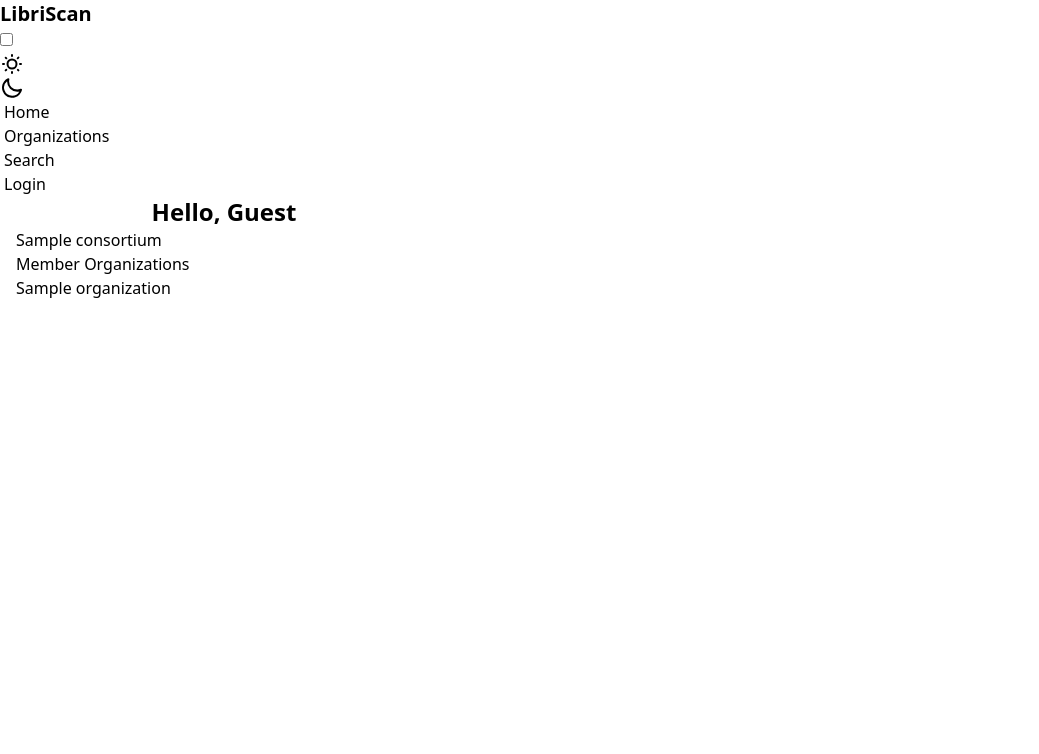
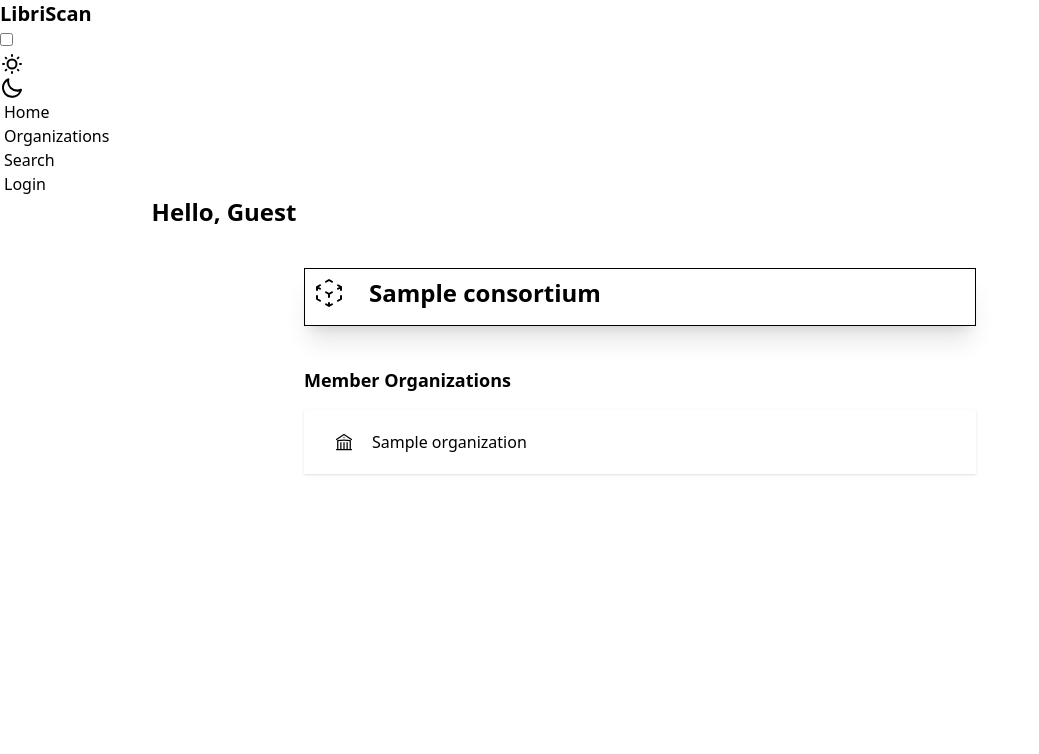
Before and after one commit to Crimson-Vision/Libriscan, a Django app: template libriscan/biblios/templates/biblios/consortium_detail.html in a window 1280 px wide. Shown: the top 754 px of the page, without its empty margins (0-1039 px from the left). Run offline with Django 5.2, Linux system fonts and the light colour scheme; the template is opened without the code that fills it: most values are stand-ins (such as "Sample title", 1, 10 or a date in 2020); some libraries are stand-ins or nearby versions.

Commit message:
Beautify consortium alike organization template

```diff
--- a/libriscan/biblios/templates/biblios/consortium_detail.html
+++ b/libriscan/biblios/templates/biblios/consortium_detail.html
@@ -1,15 +1,40 @@
 {% extends "biblios/base.html" %}
 
 {% block content %}
-<p>{{consortium}}</p>
+  <div class="max-w-2xl mx-auto py-10">
+    <!-- Consortium Card -->
+    <div class="card bg-base-100 shadow-xl mb-10 border border-base-300">
+      <div class="card-body flex flex-col gap-2">
+        <div class="flex items-center gap-4 mb-2">
+          <span class="inline-flex items-center justify-center size-12 rounded-full bg-primary/10">
+            <svg xmlns="http://www.w3.org/2000/svg" fill="none" viewBox="0 0 24 24" stroke-width="1.5" stroke="currentColor" class="size-8 text-secondary">
+              <path stroke-linecap="round" stroke-linejoin="round" d="m21 7.5-2.25-1.313M21 7.5v2.25m0-2.25-2.25 1.313M3 7.5l2.25-1.313M3 7.5l2.25 1.313M3 7.5v2.25m9 3 2.25-1.313M12 12.75l-2.25-1.313M12 12.75V15m0 6.75 2.25-1.313M12 21.75V19.5m0 2.25-2.25-1.313m0-16.875L12 2.25l2.25 1.313M21 14.25v2.25l-2.25 1.313m-13.5 0L3 16.5v-2.25" />
+            </svg>
+          </span>
+          <span class="text-2xl font-bold">{{ consortium }}</span>
+        </div>
+      </div>
+    </div>
 
-<h5>Member Organizations</h5>
-<ul>
-{% for m in consortium.membership_set.all %}
-  <li><a href="{% url 'organization' m.organization.id %}">{{m.organization}}</a></li>
-{% empty %}
-  <li>No consortium members</li>
-{% endfor %}
-</ul>
-
+    <!-- Member Organizations Section -->
+    <div>
+      <h3 class="text-lg font-semibold mb-4 flex items-center gap-2">
+        Member Organizations
+      </h3>
+      <ul class="list bg-base-100 rounded-box shadow divide-y divide-base-200">
+        {% for m in consortium.membership_set.all %}
+          <li class="px-6 py-4 flex items-center gap-3 hover:bg-primary/10 transition rounded-box">
+            <span class="inline-flex items-center justify-center size-8 rounded-full bg-secondary/20">
+              <svg xmlns="http://www.w3.org/2000/svg" fill="none" viewBox="0 0 24 24" stroke-width="1.5" stroke="currentColor" class="size-5 text-primary">
+                <path stroke-linecap="round" stroke-linejoin="round" d="M12 21v-8.25M15.75 21v-8.25M8.25 21v-8.25M3 9l9-6 9 6m-1.5 12V10.332A48.36 48.36 0 0 0 12 9.75c-2.551 0-5.056.2-7.5.582V21M3 21h18M12 6.75h.008v.008H12V6.75Z" />
+              </svg>
+            </span>
+            <a href="{% url 'organization' m.organization.short_name %}" class="font-medium hover:underline">{{ m.organization }}</a>
+          </li>
+        {% empty %}
+          <li class="px-6 py-4 text-center text-sm opacity-60">No consortium members</li>
+        {% endfor %}
+      </ul>
+    </div>
+  </div>
 {% endblock %}
```
